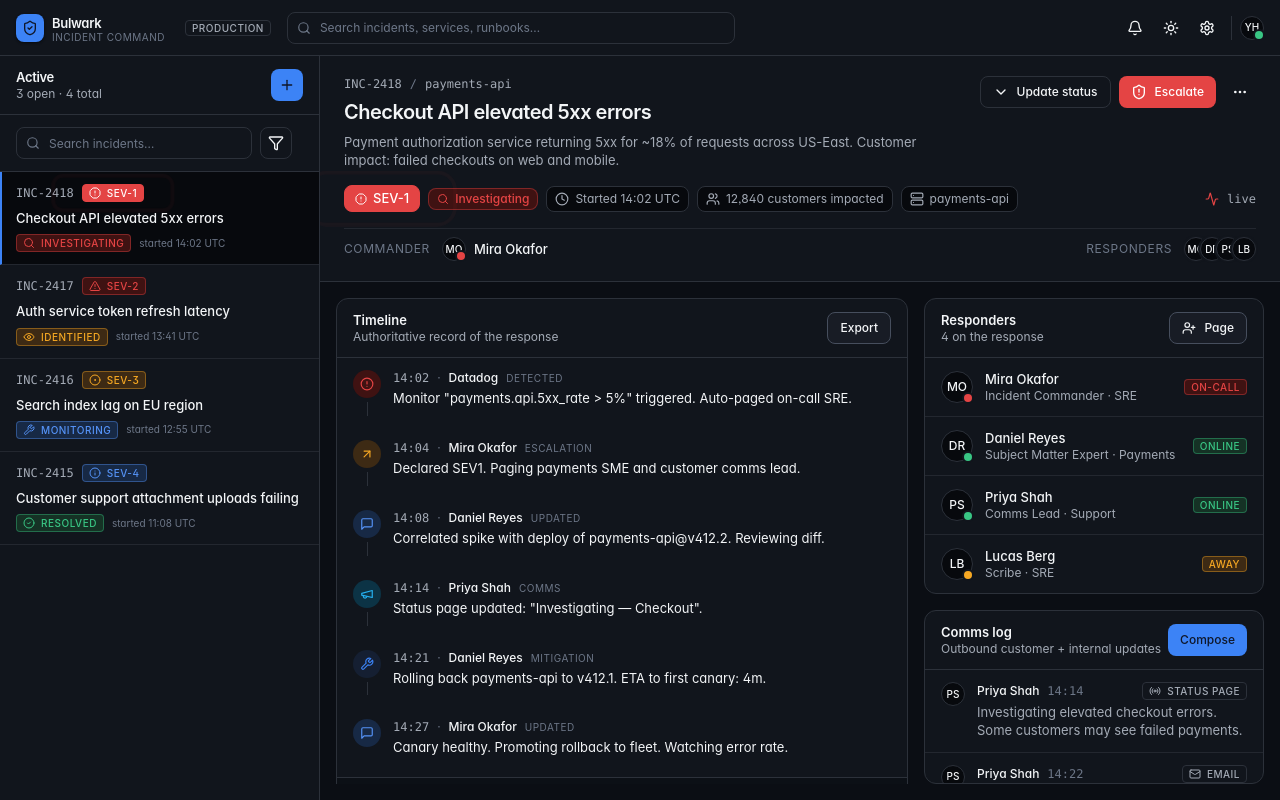
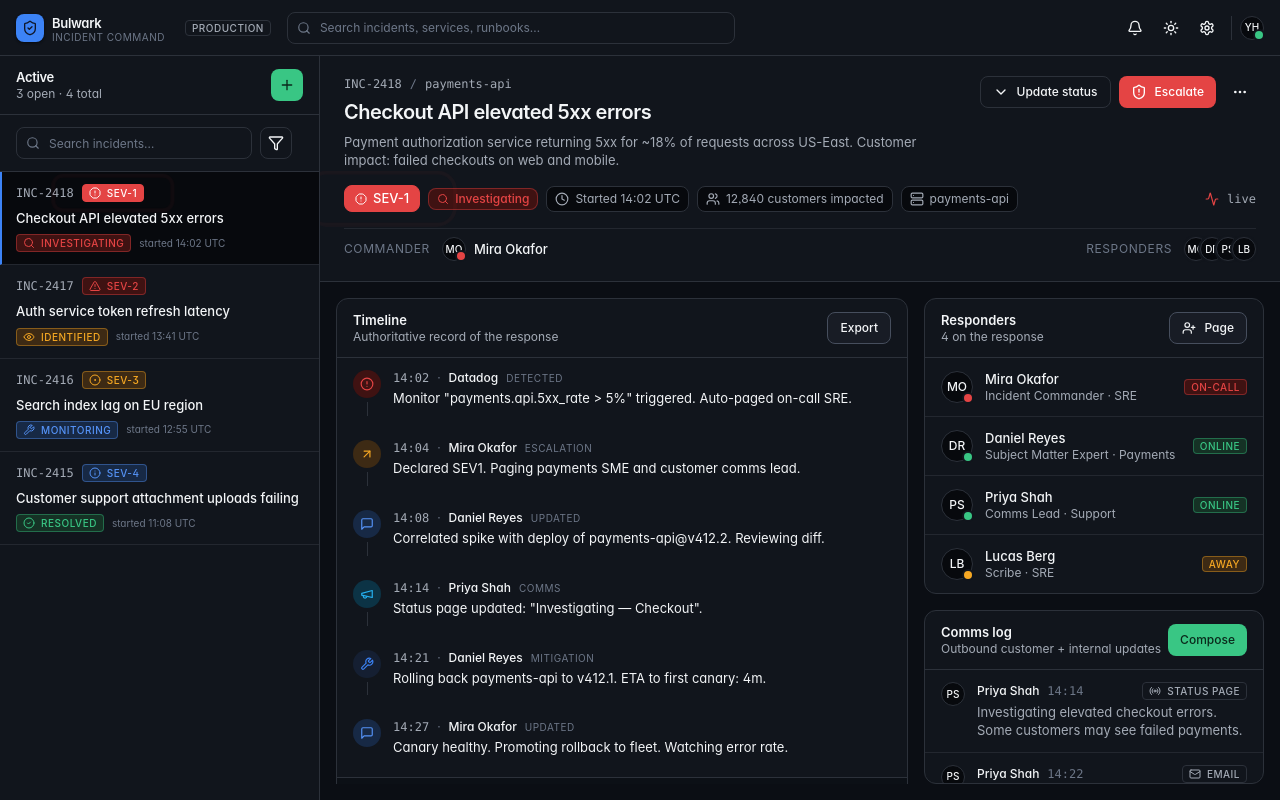
Before and after one commit to Soffi-Originals/bulwark-demo, a React (Vite) app: page / in a window 1280 px wide. Built offline with nearby package versions, Linux system fonts and the light colour scheme.

Commit message:
AI: Edit src/components/Button.tsx

```diff
--- a/src/components/Button.tsx
+++ b/src/components/Button.tsx
@@ -15,7 +15,7 @@ export const buttonVariants = cva(
     variants: {
       variant: {
         primary:
-          'bg-brand text-brand-fg hover:bg-brand-hover active:bg-brand-hover',
+          'bg-success text-success-fg hover:opacity-90 active:opacity-80',
         secondary:
           'bg-surface-raised text-fg border border-line-strong hover:bg-surface-sunken active:bg-surface-sunken',
         ghost: 'bg-transparent text-fg hover:bg-surface-sunken',
```
